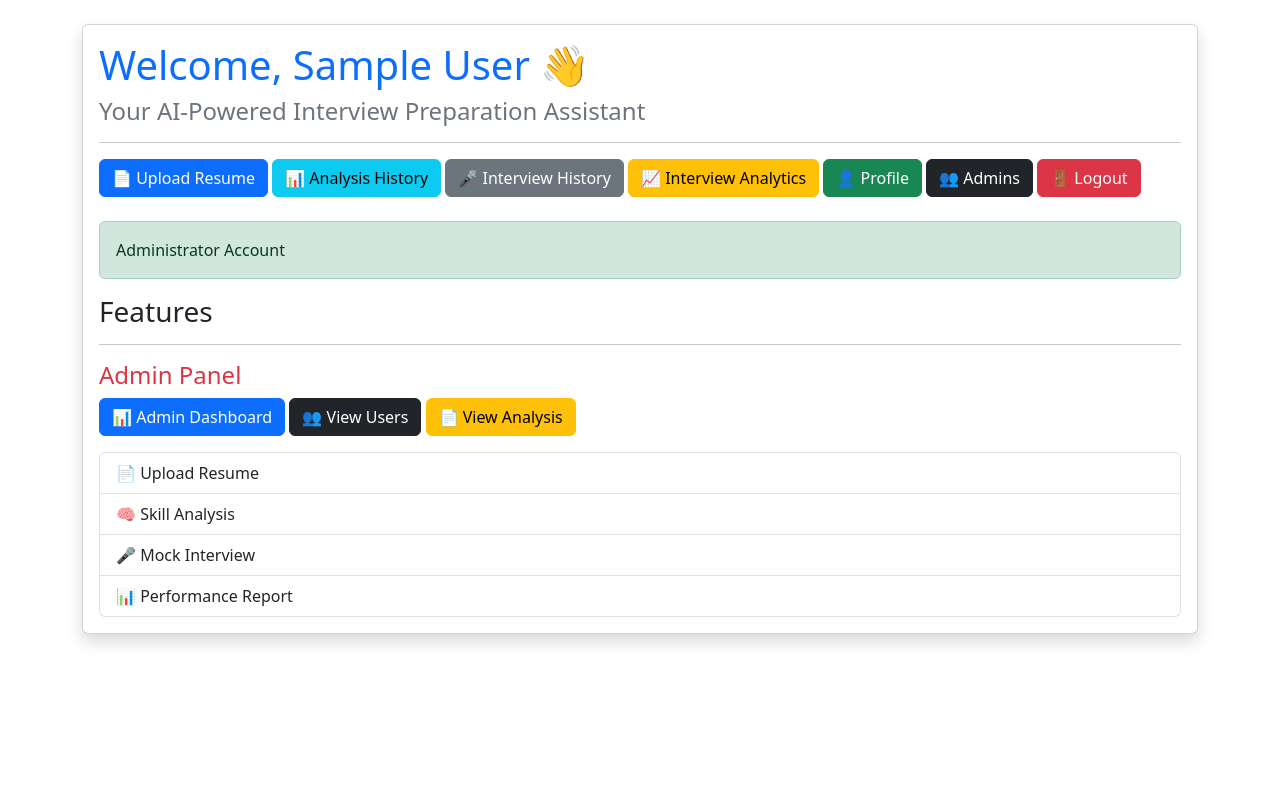
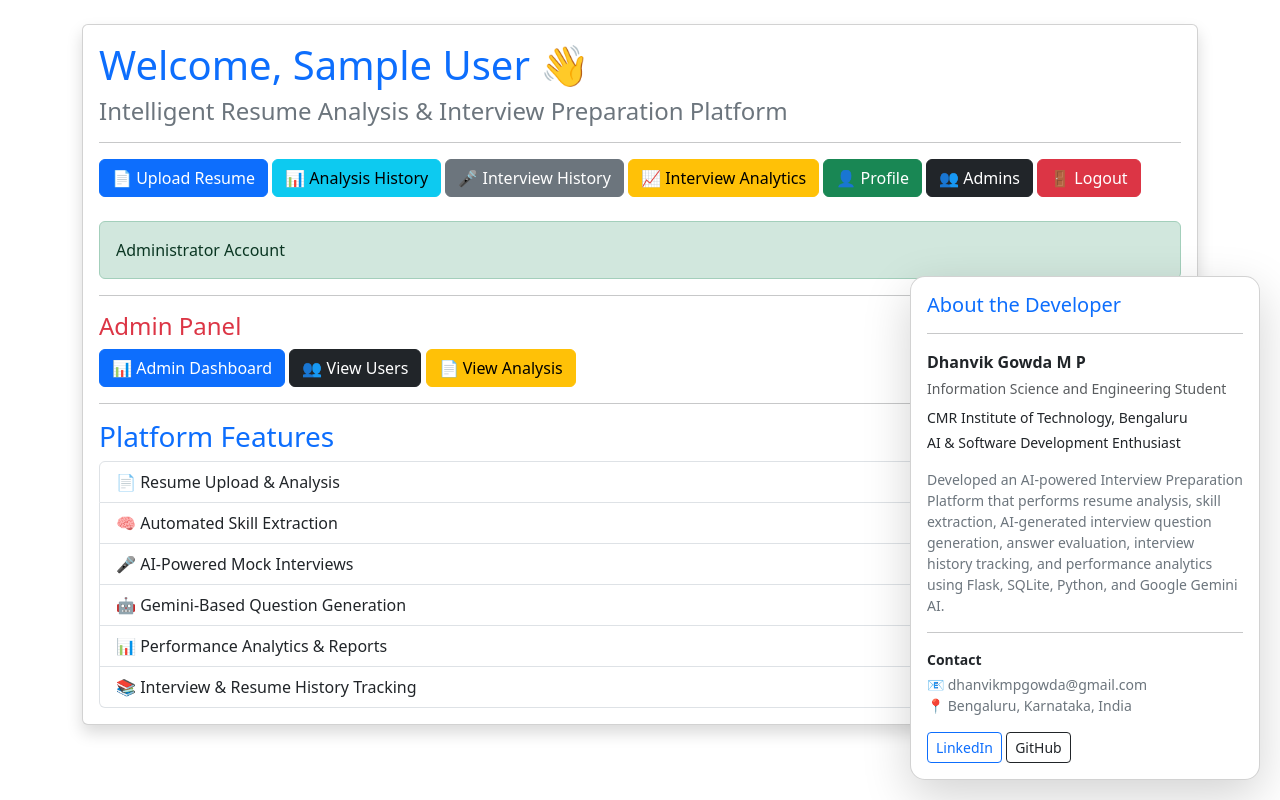
Before and after one commit to DhanvikGowdaMP/AI-Interview-Platform, a Flask app: page /dashboard in a window 1280 px wide. Run offline with Flask 3, Linux system fonts and the light colour scheme; the visitor is signed in with stand-in values (Sample User, id 1); data comes from the database, SQL or seed files in the repository.

Commit message:
Professional dashboard with developer profile

```diff
--- a/templates/dashboard.html
+++ b/templates/dashboard.html
@@ -17,8 +17,9 @@
             <h1 class="text-primary">
                 Welcome, {{ name }} 👋
             </h1>
+
             <h4 class="text-secondary">
-                Your AI-Powered Interview Preparation Assistant
+                Intelligent Resume Analysis & Interview Preparation Platform
             </h4>
 
             <hr>
@@ -54,14 +55,14 @@
                 <a href="/logout" class="btn btn-danger">
                     🚪 Logout
                 </a>
+
             </div>
+
             {% if is_admin == 1 %}
             <div class="alert alert-success">
                 Administrator Account
             </div>
             {% endif %}
-
-<h3>Features</h3>
 
             {% if is_admin == 1 %}
 
@@ -85,31 +86,43 @@
                     📄 View Analysis
                 </a>
 
-
             </div>
 
             {% endif %}
 
+            <hr>
+
+            <h3 class="text-primary">
+                Platform Features
+            </h3>
+
             <ul class="list-group">
 
                 <li class="list-group-item">
-        📄 Upload Resume
+                    📄 Resume Upload & Analysis
                 </li>
 
                 <li class="list-group-item">
-        🧠 Skill Analysis
+                    🧠 Automated Skill Extraction
                 </li>
 
                 <li class="list-group-item">
-        🎤 Mock Interview
+                    🎤 AI-Powered Mock Interviews
                 </li>
 
                 <li class="list-group-item">
-        📊 Performance Report
+                    🤖 Gemini-Based Question Generation
+                </li>
+
+                <li class="list-group-item">
+                    📊 Performance Analytics & Reports
+                </li>
+
+                <li class="list-group-item">
+                    📚 Interview & Resume History Tracking
                 </li>
 
             </ul>
-
 
         </div>
 
@@ -117,5 +130,75 @@
 
 </div>
 
+<!-- About Developer Card -->
+
+<div class="card shadow-lg position-fixed"
+     style="
+        bottom:20px;
+        right:20px;
+        width:350px;
+        z-index:1000;
+        border-radius:15px;
+     ">
+
+    <div class="card-body">
+
+        <h5 class="text-primary">
+            About the Developer
+        </h5>
+
+        <hr>
+
+        <p class="mb-1">
+            <strong>Dhanvik Gowda M P</strong>
+        </p>
+
+        <p class="text-muted small mb-2">
+            Information Science and Engineering Student
+        </p>
+
+        <p class="small mb-1">
+            CMR Institute of Technology, Bengaluru
+        </p>
+
+        <p class="small mb-3">
+            AI & Software Development Enthusiast
+        </p>
+
+        <p class="small text-secondary">
+            Developed an AI-powered Interview Preparation Platform that performs
+            resume analysis, skill extraction, AI-generated interview question
+            generation, answer evaluation, interview history tracking, and
+            performance analytics using Flask, SQLite, Python, and Google Gemini AI.
+        </p>
+
+        <hr>
+
+        <p class="small mb-1">
+            <strong>Contact</strong>
+        </p>
+
+        <p class="small text-secondary mb-3">
+            📧 dhanvikmpgowda@gmail.com
+            <br>
+            📍 Bengaluru, Karnataka, India
+        </p>
+
+        <a href="https://www.linkedin.com/in/dhanvik-gowda-m-p-b81433321"
+           target="_blank"
+           class="btn btn-outline-primary btn-sm">
+            LinkedIn
+        </a>
+
+        <a href="https://github.com/DhanvikGowdaMP"
+           target="_blank"
+           class="btn btn-outline-dark btn-sm">
+            GitHub
+        </a>
+
+    </div>
+
+</div>
+
 </body>
 </html>
```
Lines whose indentation alone changed are shown as unchanged.
